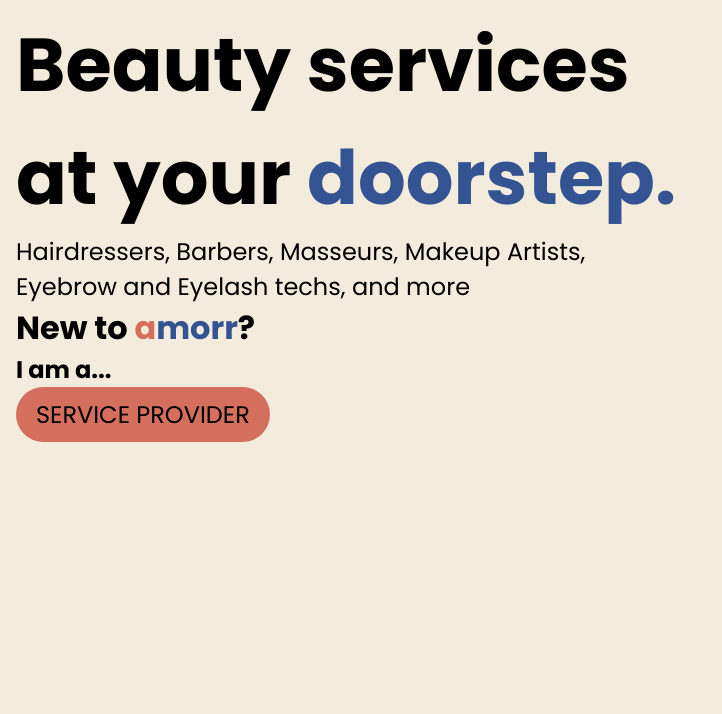
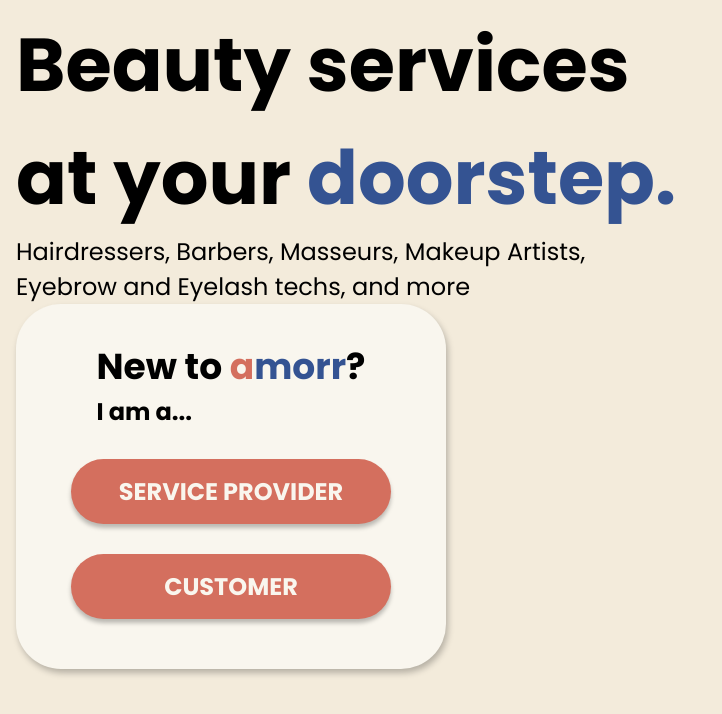
Before and after one commit to serhatgktp/amorr, a React (Create React App) app in the folder frontend/: page / in a window 1280 px wide. Shown: the top 714 px of the page, without its empty margins (0-722 px from the left). Built offline with nearby package versions, Linux system fonts and the light colour scheme.

Commit message:
made login cards and customized buttons

```diff
--- a/frontend/src/components/initial-signup/initial-signup-styles.css
+++ b/frontend/src/components/initial-signup/initial-signup-styles.css
@@ -17,8 +17,9 @@
 }
 
 #LoginPrompt{
+    margin-top: 0px;
     font-weight: bold;
-    font-size: 32px;
+    font-size: 36px;
 }
 
 #LoginSubheading{
@@ -30,6 +31,25 @@
     background-color: #D46F5E;
     border: none;
     border-radius: 40px;
-    padding: 10px 20px;
+    padding: 15px 0px;
     font-size: 24px;
+    font-weight: bold;
+    color: #F9F6EE;
+    width: 320px;
+    box-shadow: 0px 4px 4px rgba(0, 0, 0, 0.25);
 }
+
+#LoginCard{
+    display: flex;
+    flex-direction: column;
+    justify-content: space-between;
+    align-items: center;
+    background-color: #F9F6EE;
+    padding: 15px;
+    padding-bottom: 50px;
+    padding-top: 35px;
+    width: 400px;
+    box-shadow: 2px 4px 6px rgba(0, 0, 0, 0.25);
+    border-radius: 45px;
+    height: 280px;
+}
--- a/frontend/src/components/initial-signup/initial-signup.jsx
+++ b/frontend/src/components/initial-signup/initial-signup.jsx
@@ -9,10 +9,15 @@
                 <div className="Subheading">Hairdressers, Barbers, Masseurs, Makeup Artists, <br/>Eyebrow and Eyelash techs, and more</div>
             </div>
 
-            <div>
-                <div id="LoginPrompt">New to <font color='#D46F5E'>a</font><font color="#345392">morr</font>?</div>
-                <div id="LoginSubheading">I am a...</div>
+            <div id="LoginCard">
+                <div>
+                    <div id="LoginPrompt">New to <font color='#D46F5E'>a</font><font color="#345392">morr</font>?</div>
+                    <div id="LoginSubheading">I am a...</div>
+                </div>
+                <br/>
                 <button>SERVICE PROVIDER</button>
+                <br/>
+                <button>CUSTOMER</button>
             </div>
         </body>
     )
```
